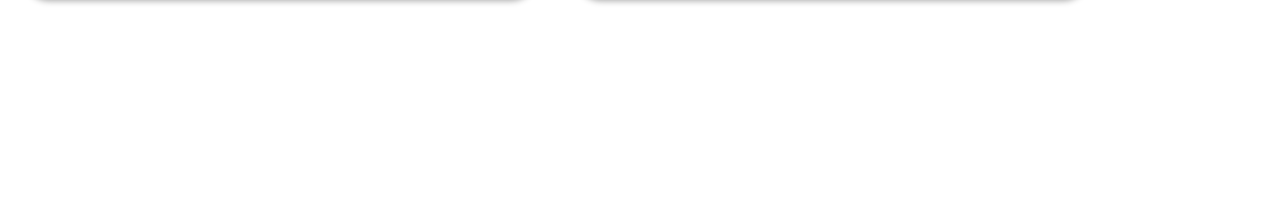
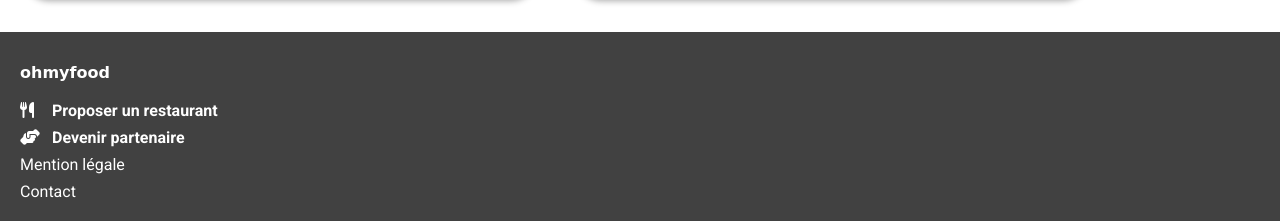
Before and after one commit to Wafa-devweb/github.io-MeftahiWafa_3_31052021, a plain HTML site: page index.html in a window 1280 px wide. Shown: the part 1575-1796 px from the top of the page. Before the commit the page ends 1607 px from the top, so only its background shows below. Drawn offline with Linux system fonts and the light colour scheme; a web font is replaced by a local one.

Commit message:
footer fini sur toutes les pages

```diff
--- a/index.html
+++ b/index.html
@@ -126,4 +126,18 @@
 
 	 </main>
    </div>
+   <!---Footer-->
+   <footer>
+    <h5>ohmyfood</h5>
+    <a href="">
+      <i class="fas fa-utensils"></i>
+      <p>Proposer un restaurant</p>
+    </a>
+    <a href="">
+      <i class="fas fa-hands-helping"></i>
+      <p>Devenir partenaire</p>
+    </a>
+    <a href=""><p>Mention légale</p></a>
+    <a href="mailto:contact@ohmyfood.com"><p>Contact</p></a>
+    </div>
   </body>
--- a/style.css
+++ b/style.css
@@ -17,18 +17,18 @@
     background-color: white;
     align-items: center;
     justify-content: center;
-    	box-sizing: border-box;
+    box-sizing: border-box;
 }
 a {
-  text-decoration: none;
-  color: #000;
+	text-decoration: none;
+	color: #000;
+    cursor: pointer;
 }
 li {
   list-style-type: none;
 }
 h3,
 h4,
-h5,
 h6 {
 	font-size: 100%;
 	font-weight: normal;
@@ -263,3 +263,31 @@
   margin: 0;
   padding: 10px;
 }
+/********Footer*******/
+footer {
+    color: white;
+    background-color: #414141;
+	padding: 16px 20px;
+}
+footer h5 {
+	font-family: "Shrikhand", cursive;
+	font-size: 16px;
+	margin: 15px 0;
+}
+footer a {
+    color: white;
+    display: flex;
+    align-items: center;
+}
+footer a i {
+    width: 16px;
+    padding-right: 16px;
+	margin : 0;
+}
+footer a i + p {
+    font-weight: bolder;
+}
+footer p {
+    padding: 0.25em 0;
+	margin : 0;
+}
```
Also changed, not shown: Menu-A_la_Francaise.html (+16 -0 lines), Menu-La_note_enchantée.html (+16 -0 lines), Menu-La_palette_du_goût.html (+16 -0 lines), Menu-Le_délice_des_sens.html (+16 -0 lines).
